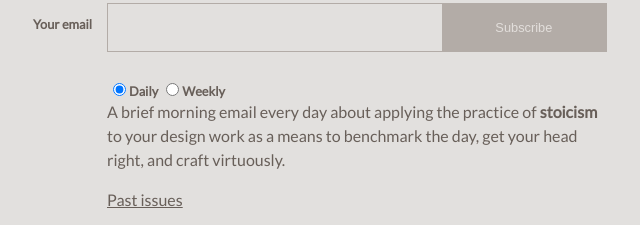
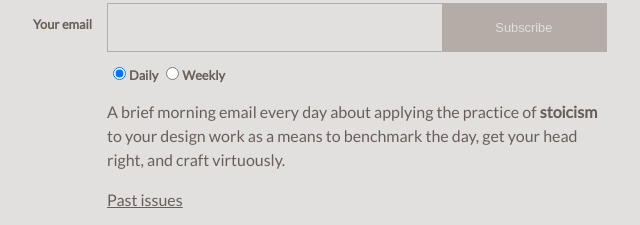
Before and after one commit to michaelschofield/stoicism.design, a plain HTML site: page index.html in a window 1280 px wide. Shown: the part 150-375 px from the top of the page, without its empty margins (283-923 px from the left). Drawn offline with Linux system fonts and the light colour scheme.

Commit message:
Update index.html

```diff
--- a/index.html
+++ b/index.html
@@ -70,7 +70,7 @@ p, .link {
 }
 
 .form__group--frequency {
-  bottom: -3rem;
+  bottom: -2rem;
   position: absolute;
   width: 100%;
 }
```
